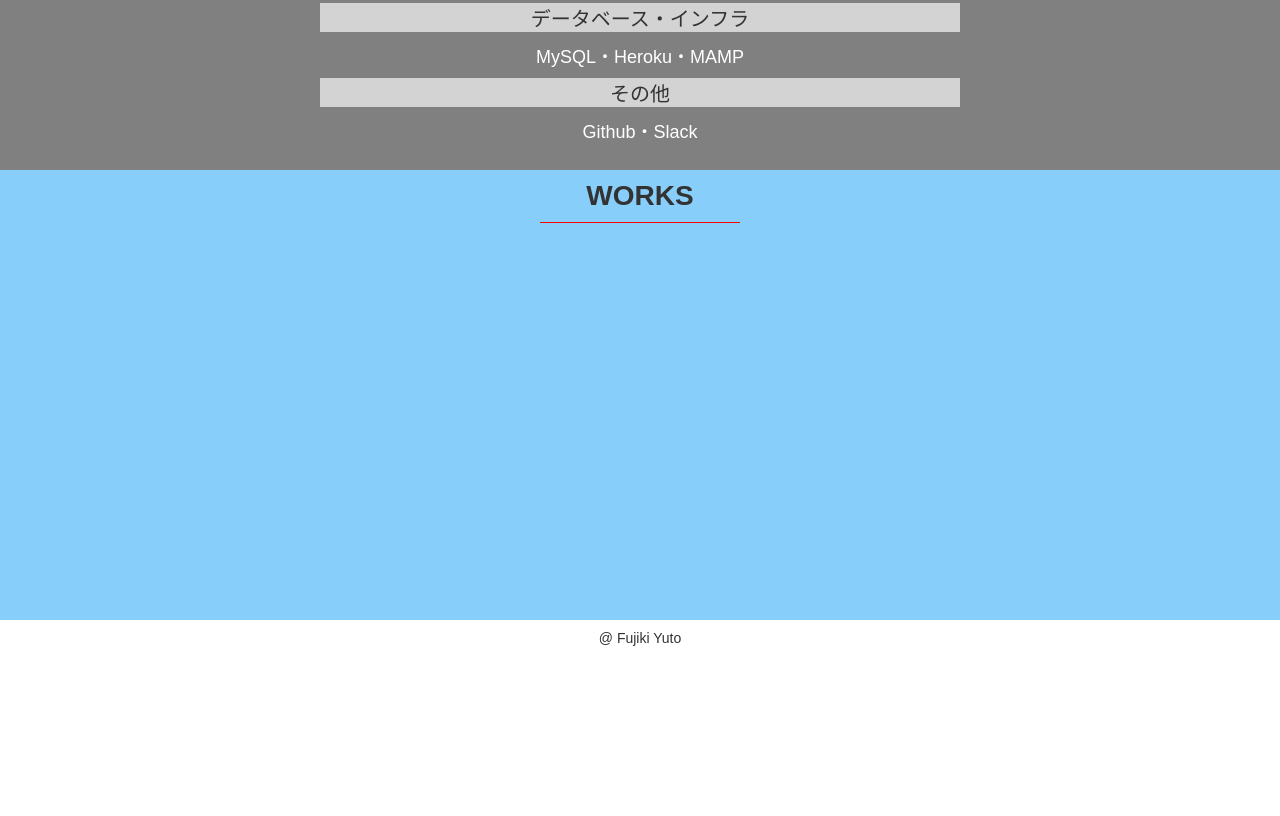
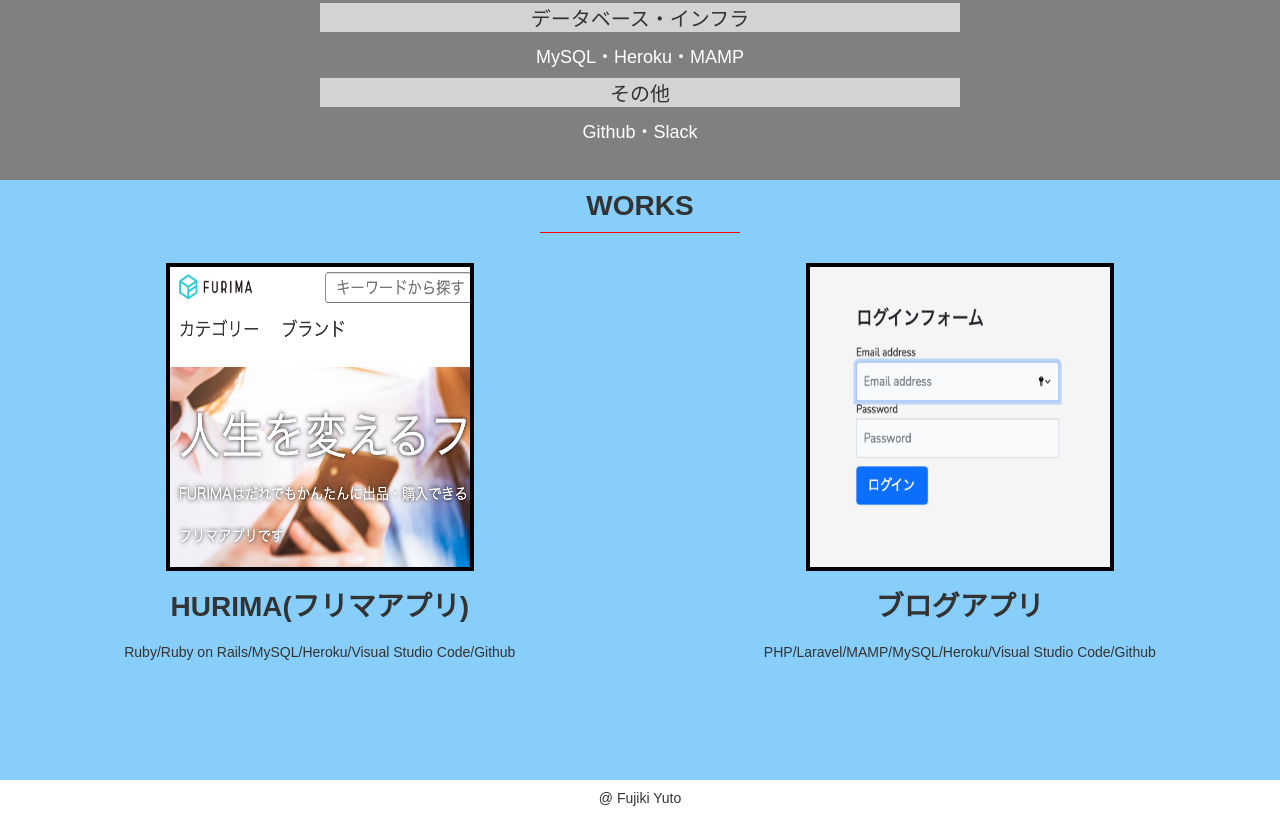
Before and after one commit to yutofujiki/sample_for_githubpages, a plain HTML site: page index.html in a window 1280 px wide. Shown: the part 680-1496 px from the top of the page. Before the commit the page ends 1336 px from the top, so only its background shows below. Drawn offline with Linux system fonts and the light colour scheme.

Commit message:
実績ボタン以外完成

```diff
--- a/index.html
+++ b/index.html
@@ -77,6 +77,18 @@
       <div class="works_view">
         <div class="works">
           <h1 class="skill-headname">WORKS</h1>
+          <div class="works-images">
+            <div class="works-image">
+              <img src="images/スクリーンショット 2022-04-07 11.31.31.png" alt="フリマアプリ写真" class="works-img">
+              <h1>HURIMA(フリマアプリ)</h1>
+              <p>Ruby/Ruby on Rails/MySQL/Heroku/Visual Studio Code/Github</p>
+            </div>
+            <div class="works-image">
+              <img src="images/スクリーンショット 2022-04-07 11.33.16.png" alt="ログイン写真" class="works-img">
+              <h1>ブログアプリ</h1>
+              <p>PHP/Laravel/MAMP/MySQL/Heroku/Visual Studio Code/Github</p>
+            </div>
+          </div>
         </div>
       </div>
 
--- a/style.css
+++ b/style.css
@@ -90,7 +90,7 @@ header {
 
 .skill_view {
   background-color: gray;
-  height: 450px;
+  height: 460px;
 }
 
 .skill-headname {
@@ -121,7 +121,23 @@ header {
 
 .works_view {
   background-color: lightskyblue;
-  height: 450px;
+  height: 600px;
+}
+
+.works-images{
+  display: flex;
+  justify-content: space-around;
+  margin-top: 30px;
+}
+
+.works-image {
+  text-align: center;
+}
+
+.works-img {
+  height: 300px;
+  width: 300px;
+  border: 4px solid black;
 }
 
 .name-footer {
```
Also changed, not shown: images/スクリーンショット 2022-04-07 11.31.31.png (added), images/スクリーンショット 2022-04-07 11.33.16.png (added).
